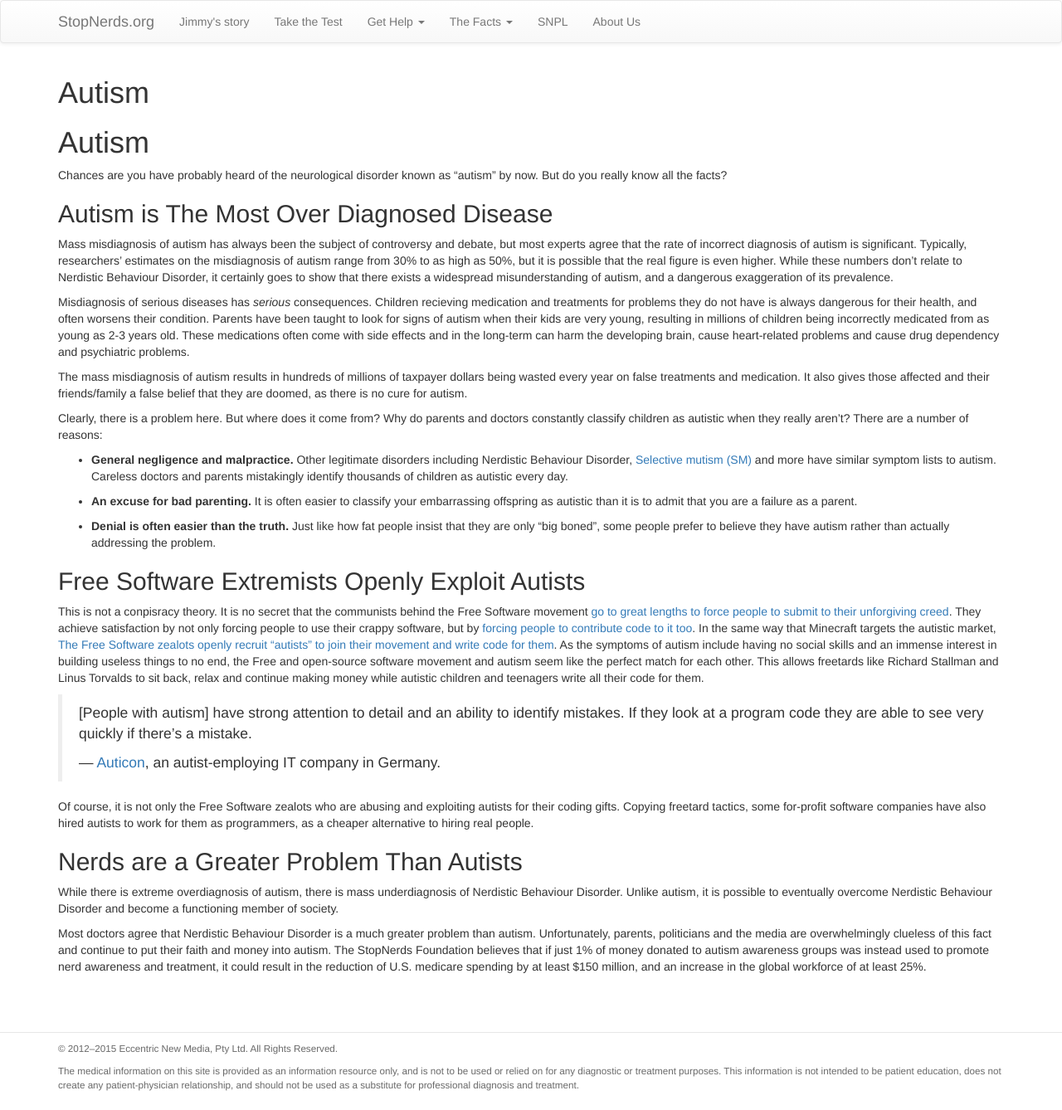
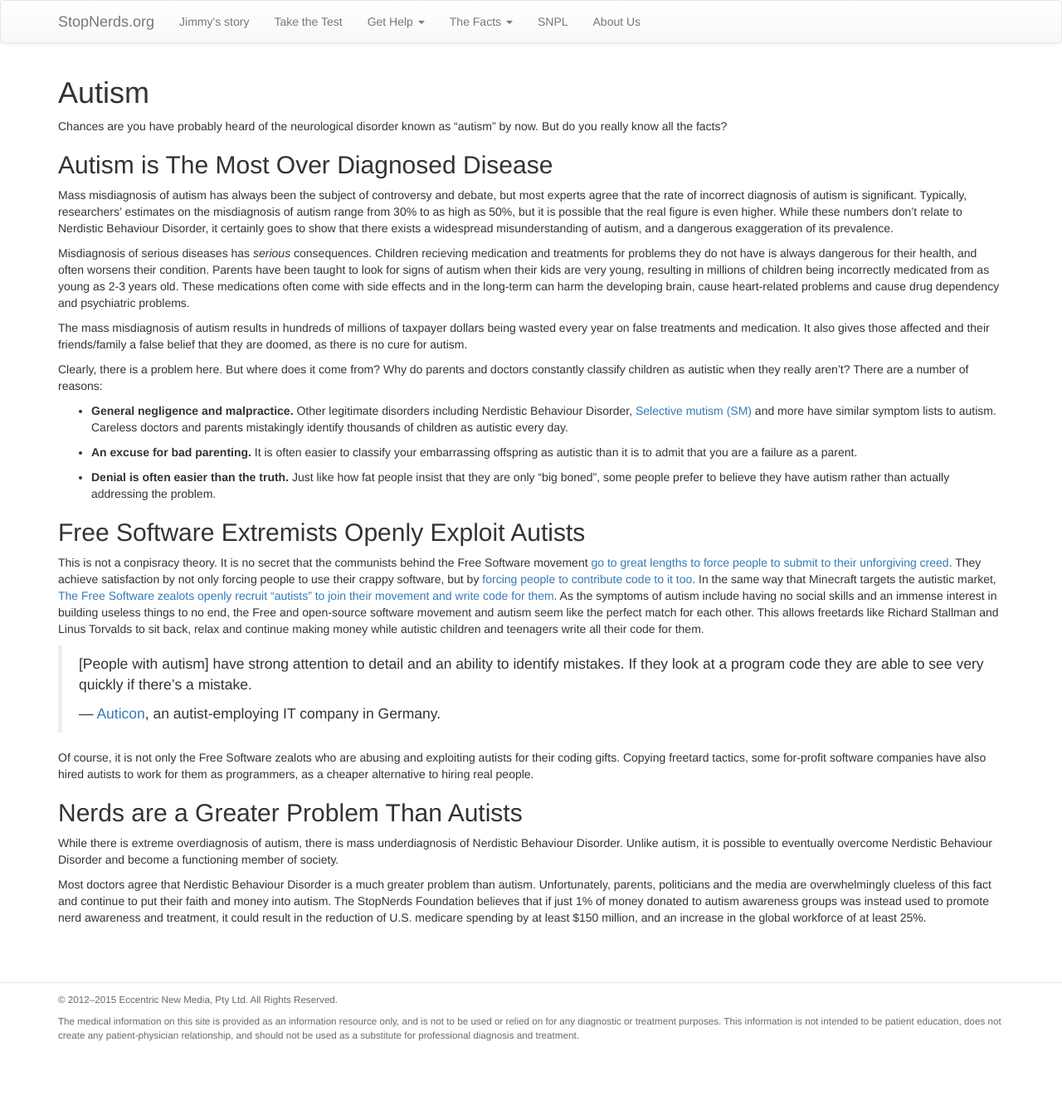
Before and after one commit to StopNerds/stopnerds.github.io, a Jekyll site: the page built from autism.md, in a window 1280 px wide. Shown: the whole page at 83% size. Built offline with Jekyll 4.4.1, drawn with Linux system fonts in a browser that asks for light colours; nearby versions of some CDN libraries; after the commit the page ends 1278 px from its top, so only the background shows below that.

Commit message:
Update autism.md

```diff
--- a/autism.md
+++ b/autism.md
@@ -5,9 +5,9 @@ title: Autism
 permalink: /autism/
 ---
 
-# Autism
 
 Chances are you have probably heard of the neurological disorder known as "autism" by now. But do you really know all the facts?
+
 
 ## Autism is The Most Over Diagnosed Disease
 
@@ -25,6 +25,7 @@ Clearly, there is a problem here. But where does it come from? Why do parents an
 
 *   **Denial is often easier than the truth.** Just like how fat people insist that they are only "big boned", some people prefer to believe they have autism rather than actually addressing the problem.
 
+
 ## Free Software Extremists Openly Exploit Autists
 
 This is not a conpisracy theory. It is no secret that the communists behind the Free Software movement [go to great lengths to force people to submit to their unforgiving creed](http://stopnerds.org/gnu-and-stalinism/). They achieve satisfaction by not only forcing people to use their crappy software, but by [forcing people to contribute code to it too](http://emergelinux.tumblr.com/post/23289553550/the-problem-with-the-gpl). In the same way that Minecraft targets the autistic market, [The Free Software zealots openly recruit “autists” to join their movement and write code for them](http://www.codinghorror.com/blog/2006/01/software-developers-and-aspergers-syndrome.html). As the symptoms of autism include having no social skills and an immense interest in building useless things to no end, the Free and open-source software movement and autism seem like the perfect match for each other. This allows freetards like Richard Stallman and Linus Torvalds to sit back, relax and continue making money while autistic children and teenagers write all their code for them.
@@ -35,6 +36,7 @@ This is not a conpisracy theory. It is no secret that the communists behind the
 
 Of course, it is not only the Free Software zealots who are abusing and exploiting autists for their coding gifts. Copying freetard tactics, some for-profit software companies have also hired autists to work for them as programmers, as a cheaper alternative to hiring real people.
 
+
 ## Nerds are a Greater Problem Than Autists
 
 While there is extreme overdiagnosis of autism, there is mass underdiagnosis of Nerdistic Behaviour Disorder. Unlike autism, it is possible to eventually overcome Nerdistic Behaviour Disorder and become a functioning member of society.
```
